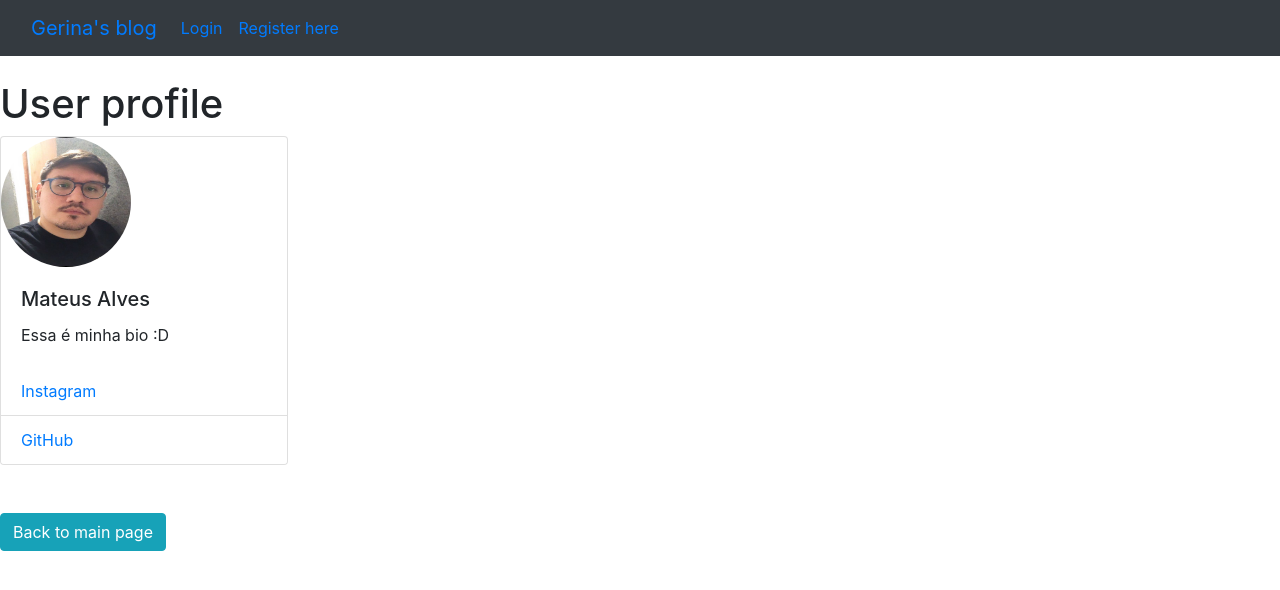
After one commit to neveszz/Blog-idea, a Django app: page /members/1/profile/ in a window 1280 px wide. The commit adds this page. Shown: the top 590 px of the page. Run offline with Django 4.2, Linux system fonts and the light colour scheme; data comes from the database, SQL or seed files in the repository; both versions use the stored data as it was after the commit; some libraries are stand-ins or nearby versions.

Commit message:
added profile page

```diff
--- /dev/null
+++ b/ablog/members/templates/registration/user_profile.html
@@ -0,0 +1,51 @@
+{% extends 'base.html' %}
+{% load static %}
+{% block content %}
+
+<h1>User profile</h1>
+
+<div class="card" style="width: 18rem;">
+    {% if page_user.profile_pic %}
+        <img src="{{ page_user.profile_pic.url }}" alt="" width=130 height=130 class="rounded-circle">
+    {% else %}
+        <img src="{% static 'theblog/images/TikTok.jpg' %}" alt="" width=130 height=130 class="rounded-circle">
+    {% endif %}
+  <div class="card-body">
+      {% if page_user.profile %}
+            <h5 class="card-title"><a href="{% url 'show_profile_page' post.author.profile.id %}">
+        {{ page_user.first_name}} {{ page_user.last_name }}</a></h5>
+      {% else %}
+            <h5 class="card-title">{{ page_user.user.first_name}} {{ page_user.user.last_name }}</h5>
+      {% endif %}
+    <p class="card-text">{{ page_user.bio }}</p>
+  </div>
+  <ul class="list-group list-group-flush">
+
+      {% if page_user.website_url %}
+          <li class="list-group-item"><a href="{{ page_user.website_url }}">Site</a></li>
+      {% endif %}
+
+      {% if page_user.instagram_url %}
+           <li class="list-group-item"><a href="{{ page_user.instagram_url }}">Instagram</a></li>
+      {% endif %}
+
+      {% if page_user.facebook_url %}
+           <li class="list-group-item"><a href="{{ page_user.facebook_url }}">Facebook</a></li>
+      {% endif %}
+
+      {% if page_user.twitter_url %}
+           <li class="list-group-item"><a href="{{ page_user.twitter_url }}">Twitter</a></li>
+      {% endif %}
+
+      {% if page_user.github_url %}
+           <li class="list-group-item"><a href="{{ page_user.github_url }}">GitHub</a></li>
+      {% endif %}
+  </ul>
+</div>
+
+
+<br>
+<br>
+    <a href="{% url 'home' %}" class="btn btn-info">Back to main page</a>
+
+{% endblock %}
--- a/ablog/members/urls.py
+++ b/ablog/members/urls.py
@@ -1,9 +1,10 @@
 from django.urls import path
-from .views import UserRegistrationView, UserEditView
+from .views import UserRegistrationView, UserEditView,ShowProfilePageView
 
 urlpatterns = [
     path('register/',UserRegistrationView.as_view(), name='register'),
     path('edit_profile/', UserEditView.as_view(), name='edit_profile'),
+    path('<int:pk>/profile/', ShowProfilePageView.as_view(), name='show_profile_page'),
 
 
 ]
--- a/ablog/members/views.py
+++ b/ablog/members/views.py
@@ -1,9 +1,12 @@
-from django.shortcuts import render
+from django.shortcuts import render, get_object_or_404
 from django.views import generic
 from django.contrib.auth.forms import UserCreationForm, UserChangeForm
 from django.urls import reverse_lazy
 # Create your views here.
+from django.views.generic import DetailView
+
 from .forms import SignUpForm, EditProfileForm
+from theblog.models import Profile
 
 
 class UserRegistrationView(generic.CreateView):
@@ -18,3 +21,14 @@ class UserEditView(generic.UpdateView):
 
     def get_object(self, queryset=None):
         return self.request.user
+
+class ShowProfilePageView(DetailView):
+    model = Profile
+    template_name = 'registration/user_profile.html'
+
+    def get_context_data(self, *args, **kwargs):
+        users = Profile.objects.all()
+        context = super(ShowProfilePageView, self).get_context_data(*args, **kwargs)
+        page_user = get_object_or_404(Profile, id= self.kwargs['pk'])
+        context["page_user"] = page_user
+        return context
```
Also changed, not shown: ablog/theblog/templates/article_details.html (+7 -2 lines), ablog/db.sqlite3.
